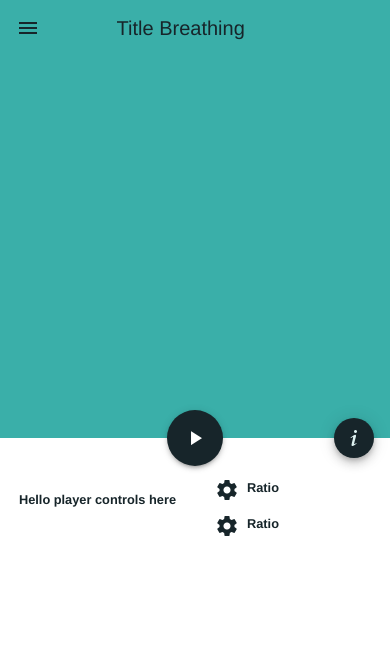
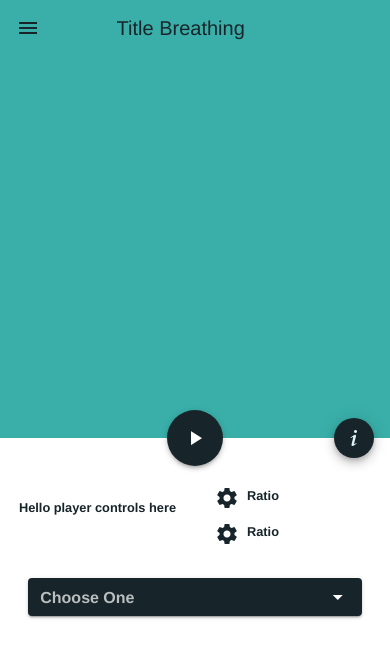
Before and after one commit to Prashanga/Breathe, a Vue app: page / in a window 390 px wide. Shown: the top 658 px of the page. Built offline with nearby package versions, Linux system fonts and the light colour scheme.

Commit message:
Adding select button and completing Mobile design

```diff
--- a/src/components/BreathingExercise/Index.vue
+++ b/src/components/BreathingExercise/Index.vue
@@ -11,7 +11,8 @@ export default {
       timerPlaying: false,
       playing: false,
       count: null,
-      timer: ''
+      timer: '',
+      items: ['Foo', 'Bar', 'Fizz', 'Buzz']
     }
   },
   computed: {
@@ -185,7 +186,7 @@ export default {
       <!----------- Controls  ----------->
 
       <v-col pa-0 ma-0 cols="12" md="4" :class="controlsCol">
-        <v-row class="pt-10" align="center" justify="start">
+        <v-row class="pt-12" align="center" justify="start">
           <!--           Left Column            -->
           <v-col cols="6">
             <p>Hello player controls here</p>
@@ -203,6 +204,20 @@ export default {
             </v-row>
           </v-col>
         </v-row>
+        <v-row justify="center" class="mt-8">
+          <v-col cols="11">
+            <v-select
+              :items="items"
+              label="Choose One"
+              background-color="primaryBlack"
+              class="select-techniques"
+              item-color="primaryBlack"
+              dark
+              dense
+              solo
+            ></v-select>
+          </v-col>
+        </v-row>
       </v-col>
     </v-row>
   </v-container>
--- a/src/components/BreathingExercise/style.scss
+++ b/src/components/BreathingExercise/style.scss
@@ -54,3 +54,7 @@
 .circle-container-row {
   height: 25vh !important;
 }
+
+.select-techniques {
+  color: black;
+}
```
